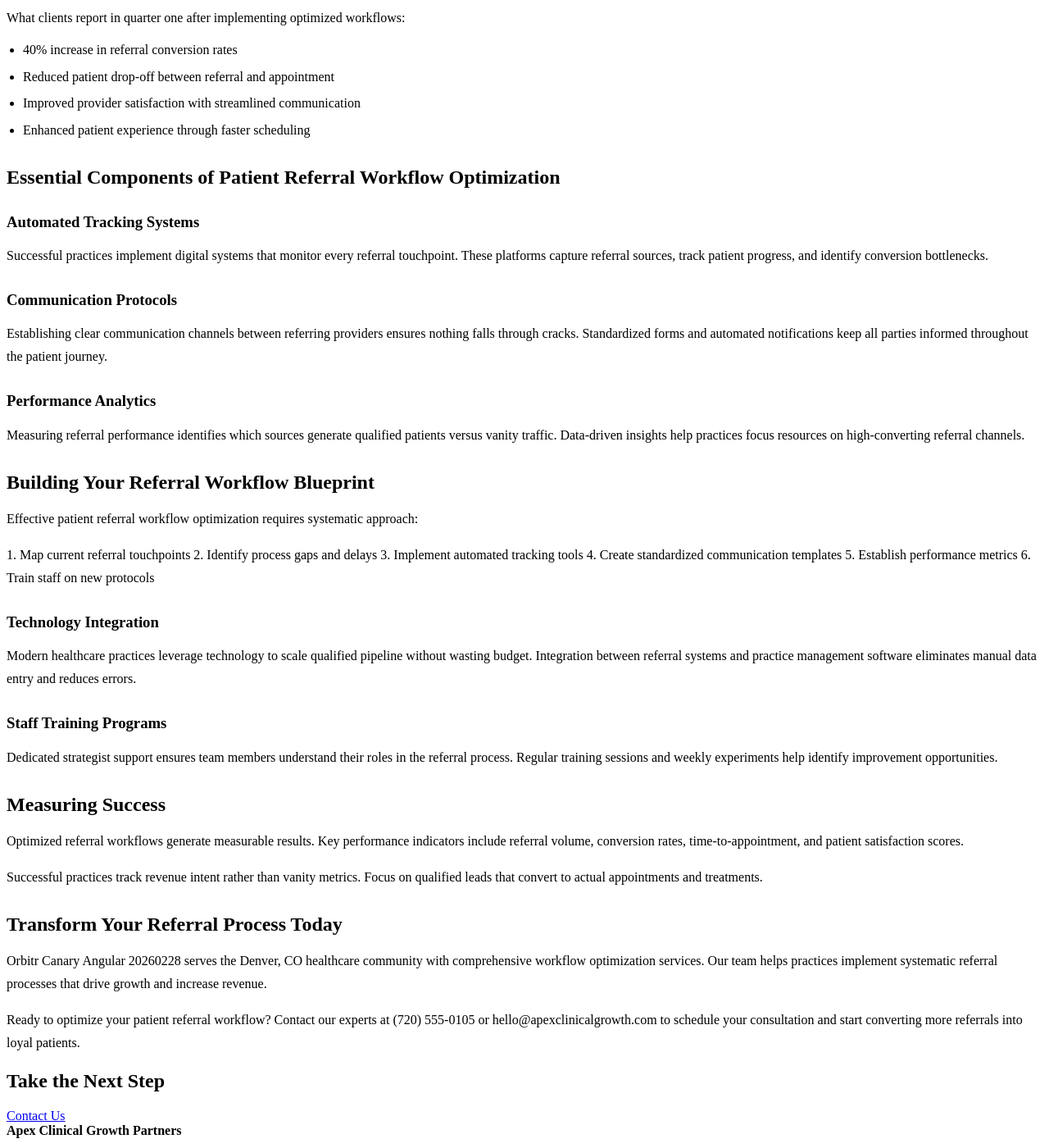
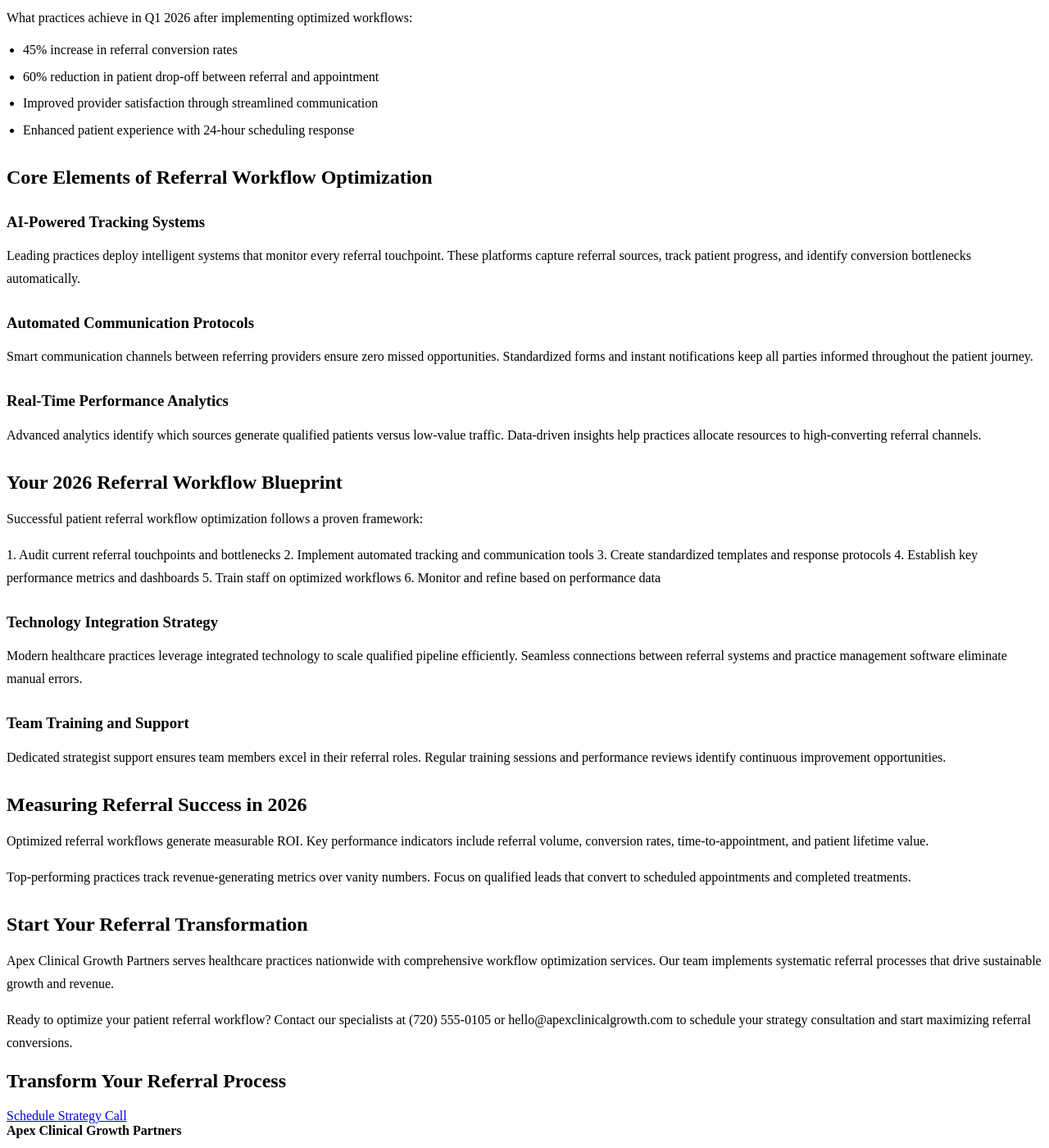
Before and after one commit to prjctlphbt/orbitr-canary-angular-20260228, a Jekyll site: the page patient-referral-workflow-blueprint.html, which Jekyll copies as it is, in a window 1280 px wide and 1400 px high, scrolled down 341 px. Shown: the whole window at 82% size. Built offline with Jekyll 4.4.1, drawn with Linux system fonts in a browser that asks for light colours; some of the changed text lies outside the part shown.

Commit message:
Refresh and update content: patient-referral-workflow-blueprint.html

```diff
--- a/patient-referral-workflow-blueprint.html
+++ b/patient-referral-workflow-blueprint.html
@@ -4,8 +4,8 @@
 <head>
 <meta charset="utf-8"/>
 <meta content="width=device-width, initial-scale=1.0" name="viewport"/>
-<meta content="Optimize your patient referral workflow with Apex Clinical Growth Partners. Streamline processes, reduce delays, and boost referral volume. Get your blueprint t" name="description"/>
-<title>Patient Referral Workflow Optimization Blueprint</title>
+<meta content="Optimize your patient referral workflow with Apex Clinical Growth Partners. Streamline processes, reduce delays, and boost referral volume by 40%. Get your 2026 blueprint today." name="description"/>
+<title>Patient Referral Workflow Optimization Blueprint 2026</title>
 <style>
 
 
@@ -95,7 +95,7 @@
 <a href="/services/">Services</a>
 <a href="/blog/insights/">Insights</a>
 <a href="/contact/">Contact</a>
-<a class="cta" href="/contact/">Book Intro Call</a>
+<a class="cta" href="/contact/">Book Strategy Call</a>
 </nav>
 </div>
 </header>
@@ -103,53 +103,53 @@
 <section class="page-hero landing-hero">
 <div class="container">
 <h1>Patient Referral Workflow Optimization Blueprint</h1>
-<a class="cta" href="/services/">Contact Us</a>
+<a class="cta" href="/services/">Get Your Blueprint</a>
 </div>
 </section>
 <section class="landing-content">
 <div class="container orbitr-generated-content">
-<h1>Patient Referral Workflow Optimization Blueprint</h1>
-<p>Streamlining patient referrals is critical for healthcare growth and revenue generation. Effective patient referral workflow optimization transforms fragmented processes into seamless systems that convert qualified leads into close-ready patients.</p>
-<h2>Why Patient Referral Workflows Matter</h2>
-<p>Broken referral systems waste valuable opportunities and budget. Healthcare practices lose potential revenue when referral processes lack structure and tracking mechanisms.</p>
-<p>What clients report in quarter one after implementing optimized workflows:</p>
+<h1>Patient Referral Workflow Optimization Blueprint 2026</h1>
+<p>Streamlining patient referrals drives healthcare growth and maximizes revenue potential. Effective referral workflow optimization transforms fragmented processes into seamless systems that convert qualified leads into revenue-generating patients.</p>
+<h2>Why Optimized Referral Workflows Drive Growth</h2>
+<p>Inefficient referral systems waste valuable opportunities and marketing budget. Healthcare practices lose potential revenue when referral processes lack structure and tracking mechanisms.</p>
+<p>What practices achieve in Q1 2026 after implementing optimized workflows:</p>
 <ul>
-<li>40% increase in referral conversion rates</li>
-<li>Reduced patient drop-off between referral and appointment</li>
-<li>Improved provider satisfaction with streamlined communication</li>
-<li>Enhanced patient experience through faster scheduling</li>
+<li>45% increase in referral conversion rates</li>
+<li>60% reduction in patient drop-off between referral and appointment</li>
+<li>Improved provider satisfaction through streamlined communication</li>
+<li>Enhanced patient experience with 24-hour scheduling response</li>
 </ul>
-<h2>Essential Components of Patient Referral Workflow Optimization</h2>
-<h3>Automated Tracking Systems</h3>
-<p>Successful practices implement digital systems that monitor every referral touchpoint. These platforms capture referral sources, track patient progress, and identify conversion bottlenecks.</p>
-<h3>Communication Protocols</h3>
-<p>Establishing clear communication channels between referring providers ensures nothing falls through cracks. Standardized forms and automated notifications keep all parties informed throughout the patient journey.</p>
-<h3>Performance Analytics</h3>
-<p>Measuring referral performance identifies which sources generate qualified patients versus vanity traffic. Data-driven insights help practices focus resources on high-converting referral channels.</p>
-<h2>Building Your Referral Workflow Blueprint</h2>
-<p>Effective patient referral workflow optimization requires systematic approach:</p>
-<p>1. Map current referral touchpoints
-2. Identify process gaps and delays
-3. Implement automated tracking tools
-4. Create standardized communication templates
-5. Establish performance metrics
-6. Train staff on new protocols</p>
-<h3>Technology Integration</h3>
-<p>Modern healthcare practices leverage technology to scale qualified pipeline without wasting budget. Integration between referral systems and practice management software eliminates manual data entry and reduces errors.</p>
-<h3>Staff Training Programs</h3>
-<p>Dedicated strategist support ensures team members understand their roles in the referral process. Regular training sessions and weekly experiments help identify improvement opportunities.</p>
-<h2>Measuring Success</h2>
-<p>Optimized referral workflows generate measurable results. Key performance indicators include referral volume, conversion rates, time-to-appointment, and patient satisfaction scores.</p>
-<p>Successful practices track revenue intent rather than vanity metrics. Focus on qualified leads that convert to actual appointments and treatments.</p>
-<h2>Transform Your Referral Process Today</h2>
-<p>Orbitr Canary Angular 20260228 serves the Denver, CO healthcare community with comprehensive workflow optimization services. Our team helps practices implement systematic referral processes that drive growth and increase revenue.</p>
-<p>Ready to optimize your patient referral workflow? Contact our experts at (720) 555-0105 or hello@apexclinicalgrowth.com to schedule your consultation and start converting more referrals into loyal patients.</p>
+<h2>Core Elements of Referral Workflow Optimization</h2>
+<h3>AI-Powered Tracking Systems</h3>
+<p>Leading practices deploy intelligent systems that monitor every referral touchpoint. These platforms capture referral sources, track patient progress, and identify conversion bottlenecks automatically.</p>
+<h3>Automated Communication Protocols</h3>
+<p>Smart communication channels between referring providers ensure zero missed opportunities. Standardized forms and instant notifications keep all parties informed throughout the patient journey.</p>
+<h3>Real-Time Performance Analytics</h3>
+<p>Advanced analytics identify which sources generate qualified patients versus low-value traffic. Data-driven insights help practices allocate resources to high-converting referral channels.</p>
+<h2>Your 2026 Referral Workflow Blueprint</h2>
+<p>Successful patient referral workflow optimization follows a proven framework:</p>
+<p>1. Audit current referral touchpoints and bottlenecks
+2. Implement automated tracking and communication tools
+3. Create standardized templates and response protocols
+4. Establish key performance metrics and dashboards
+5. Train staff on optimized workflows
+6. Monitor and refine based on performance data</p>
+<h3>Technology Integration Strategy</h3>
+<p>Modern healthcare practices leverage integrated technology to scale qualified pipeline efficiently. Seamless connections between referral systems and practice management software eliminate manual errors.</p>
+<h3>Team Training and Support</h3>
+<p>Dedicated strategist support ensures team members excel in their referral roles. Regular training sessions and performance reviews identify continuous improvement opportunities.</p>
+<h2>Measuring Referral Success in 2026</h2>
+<p>Optimized referral workflows generate measurable ROI. Key performance indicators include referral volume, conversion rates, time-to-appointment, and patient lifetime value.</p>
+<p>Top-performing practices track revenue-generating metrics over vanity numbers. Focus on qualified leads that convert to scheduled appointments and completed treatments.</p>
+<h2>Start Your Referral Transformation</h2>
+<p>Apex Clinical Growth Partners serves healthcare practices nationwide with comprehensive workflow optimization services. Our team implements systematic referral processes that drive sustainable growth and revenue.</p>
+<p>Ready to optimize your patient referral workflow? Contact our specialists at (720) 555-0105 or hello@apexclinicalgrowth.com to schedule your strategy consultation and start maximizing referral conversions.</p>
 </div>
 </section>
 <section class="landing-cta">
 <div class="container">
-<h2>Take the Next Step</h2>
-<a class="cta" href="/services/">Contact Us</a>
+<h2>Transform Your Referral Process</h2>
+<a class="cta" href="/services/">Schedule Strategy Call</a>
 </div>
 </section>
 </main>
```
